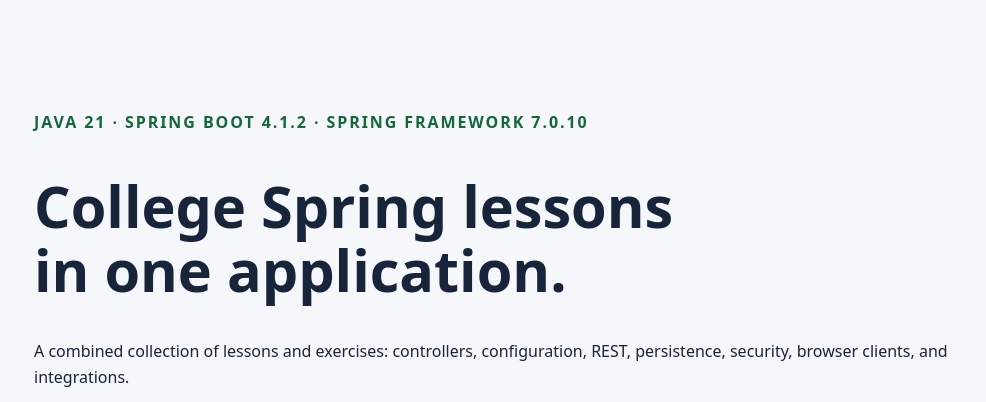
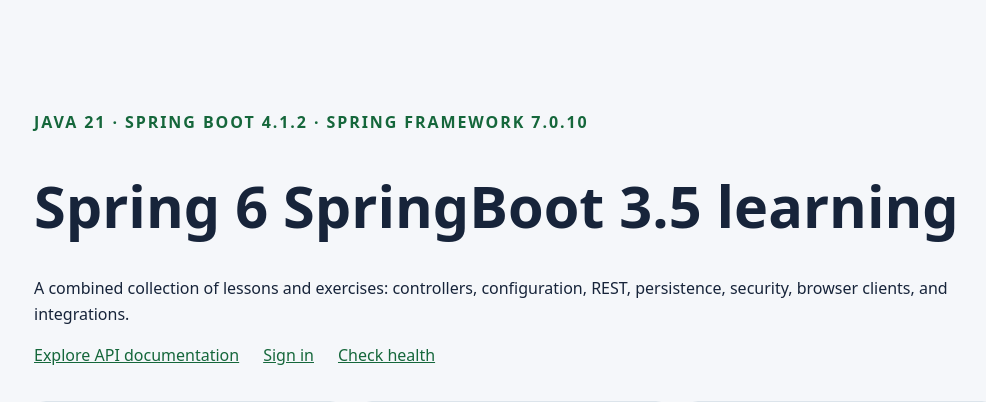
Before and after one commit to mohamad4444/spring6-learning-template, a Spring Boot app: page / in a window 1280 px wide. Shown: the top 402 px of the page, without its empty margins (126-1112 px from the left). Run offline with Spring Boot 4, Linux system fonts and the light colour scheme; some of the project's set-up classes (security, data sources, template engines, error pages and the like) are left out, and stand-ins take their place; some libraries are stand-ins or nearby versions.

Commit message:
chore: rename project to Spring 6 SpringBoot 3.5 learning

```diff
--- a/pom.xml
+++ b/pom.xml
@@ -3,7 +3,7 @@
   <modelVersion>4.0.0</modelVersion>
   <parent><groupId>org.springframework.boot</groupId><artifactId>spring-boot-starter-parent</artifactId><version>3.5.16</version><relativePath/></parent>
   <groupId>com.github.mohamad4444</groupId><artifactId>springtemplate</artifactId><version>1.0.0-SNAPSHOT</version>
-  <name>Spring Boot 3.5 Learning Template</name>
+  <name>Spring 6 SpringBoot 3.5 learning</name>
   <description>Combined college lessons and exercises in Spring Boot: configuration, REST, persistence, security, MVC and integrations</description>
   <properties><java.version>21</java.version><springdoc.version>2.8.17</springdoc.version></properties>
   <dependencies>
--- a/src/main/java/com/github/mohamad4444/springtemplate/config/OpenApiConfig.java
+++ b/src/main/java/com/github/mohamad4444/springtemplate/config/OpenApiConfig.java
@@ -10,7 +10,7 @@ import org.springframework.context.annotation.*;
 public class OpenApiConfig {
     @Bean
     OpenAPI api() {
-        return new OpenAPI().info(new Info().title("Spring Boot Learning Template API").version("v1")
+        return new OpenAPI().info(new Info().title("Spring 6 SpringBoot 3.5 learning API").version("v1")
                 .description("Combined college lessons in REST, persistence, security and integrations. "
                     + "Tasks require authentication. Session requests also require a CSRF token for writes."))
             .components(new Components()
--- a/src/main/resources/templates/index.html
+++ b/src/main/resources/templates/index.html
@@ -1,11 +1,11 @@
 <!doctype html>
 <html lang="en" xmlns:th="http://www.thymeleaf.org"><head><meta charset="utf-8"><meta name="viewport" content="width=device-width, initial-scale=1">
-<title>Spring Boot Learning Template</title>
+<title>Spring 6 SpringBoot 3.5 learning</title>
 <style>
 body{margin:0;background:#f5f7fa;color:#17243a;font:16px/1.6 system-ui,sans-serif}main{max-width:960px;margin:70px auto;padding:24px}h1{font-size:clamp(2rem,5vw,3.6rem);line-height:1.1}a{color:#15673b}nav{display:flex;gap:24px;flex-wrap:wrap}.cards{display:grid;grid-template-columns:repeat(auto-fit,minmax(240px,1fr));gap:18px;margin:32px 0}article{background:white;padding:24px;border:1px solid #dce4eb;border-radius:12px}code{background:#e8eef2;padding:3px 6px;border-radius:4px}.eyebrow{color:#15673b;font-weight:700;letter-spacing:.12em}small{color:#526078}
 </style></head><body><main>
 <p class="eyebrow">JAVA 21 · SPRING BOOT <span th:text="${springBootVersion}"></span> · SPRING FRAMEWORK <span th:text="${springFrameworkVersion}"></span></p>
-<h1>College Spring lessons<br>in one application.</h1>
+<h1>Spring 6 SpringBoot 3.5 learning</h1>
 <p>A combined collection of lessons and exercises: controllers, configuration, REST, persistence, security, browser clients, and integrations.</p>
 <nav aria-label="Resources"><a href="/swagger-ui.html">Explore API documentation</a><a href="/login">Sign in</a><a href="/actuator/health">Check health</a></nav>
 <section class="cards" aria-label="College lessons">
```
Also changed, not shown: README.md.
